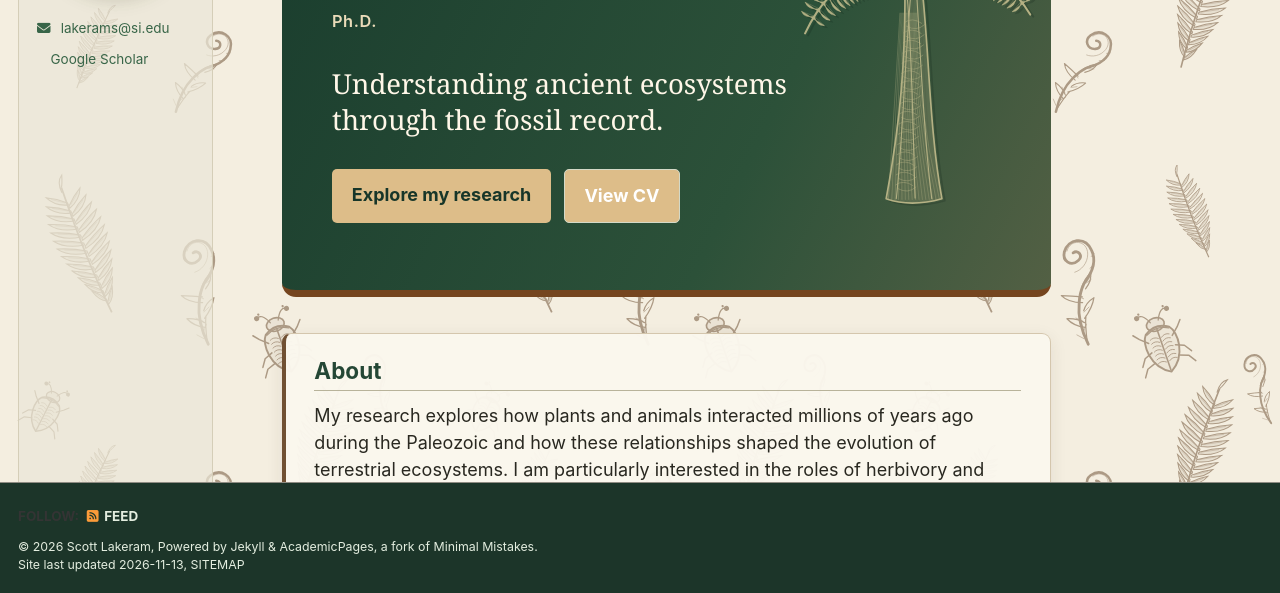
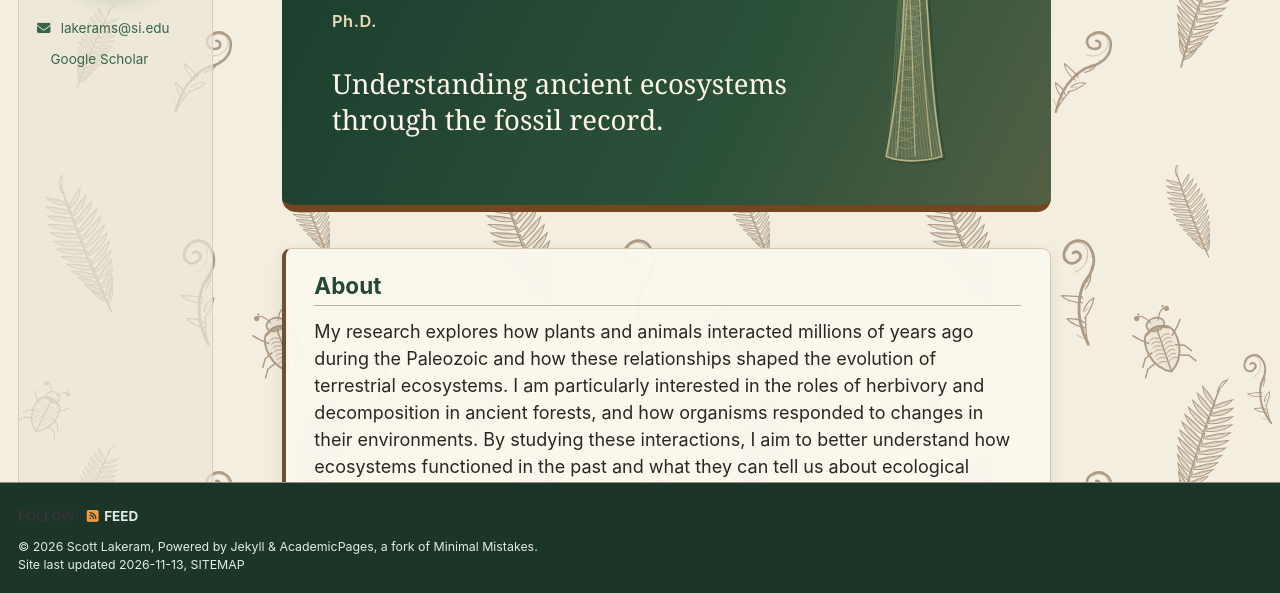
Before and after one commit to slakeram/slakeram.github.io, a Jekyll site: the page built from _pages/about.md, in a window 1280 px wide and 900 px high, cut to the strip 307-900 px from the top of the window. Built offline with Jekyll 4.4.1, drawn with Linux system fonts in a browser that asks for light colours; a script bundle is joined from its source files by our own code; a style sheet for code colours, icons or effects is not loaded.

Commit message:
Remove redundant homepage hero links

```diff
--- a/_pages/about.md
+++ b/_pages/about.md
@@ -15,10 +15,6 @@ redirect_from:
   <h1 class="botanical-hero-name">Scott Lakeram</h1>
   <p class="botanical-hero-degree">Ph.D.</p>
   <h2 class="botanical-hero-focus">Understanding ancient ecosystems through the fossil record.</h2>
-  <div class="botanical-actions">
-    <a href="/research/" class="botanical-button">Explore my research</a>
-    <a href="/cv/" class="botanical-button botanical-button-light">View CV</a>
-  </div>
 </div>
 
 <section class="botanical-content-panel" markdown="1">
```
